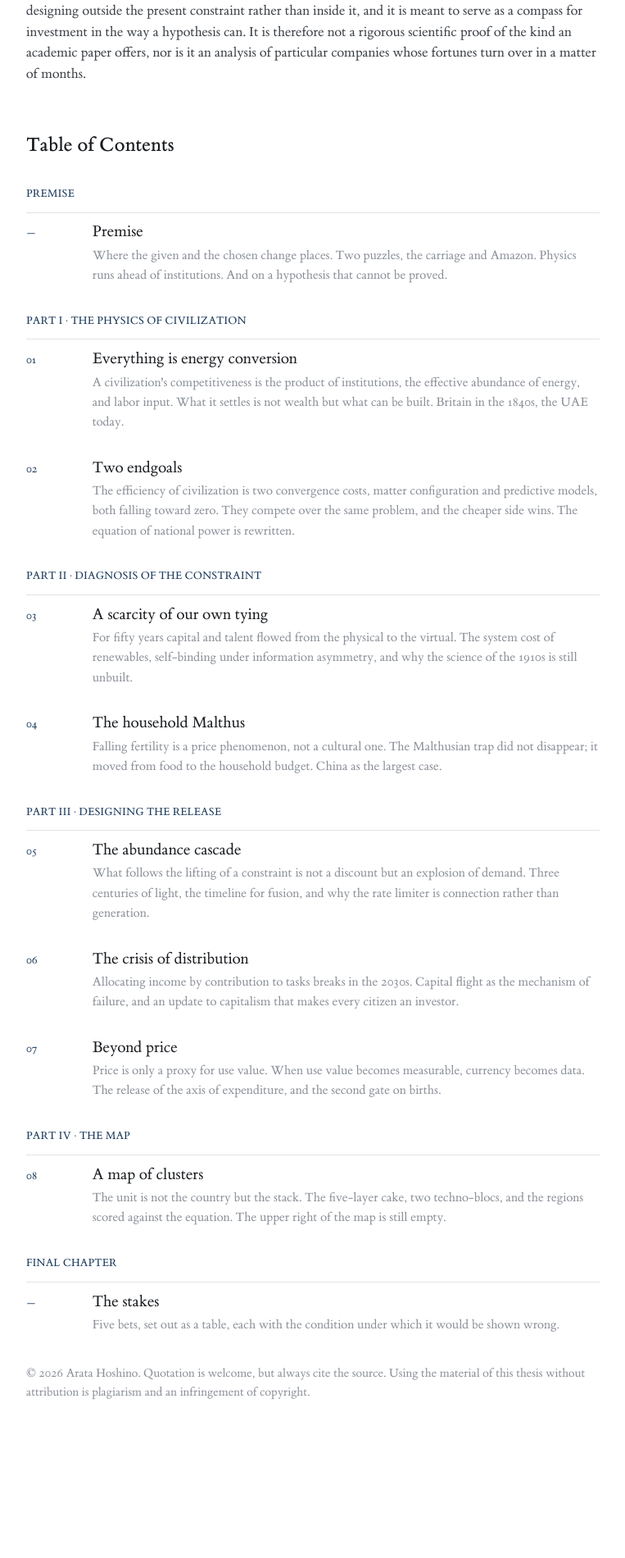
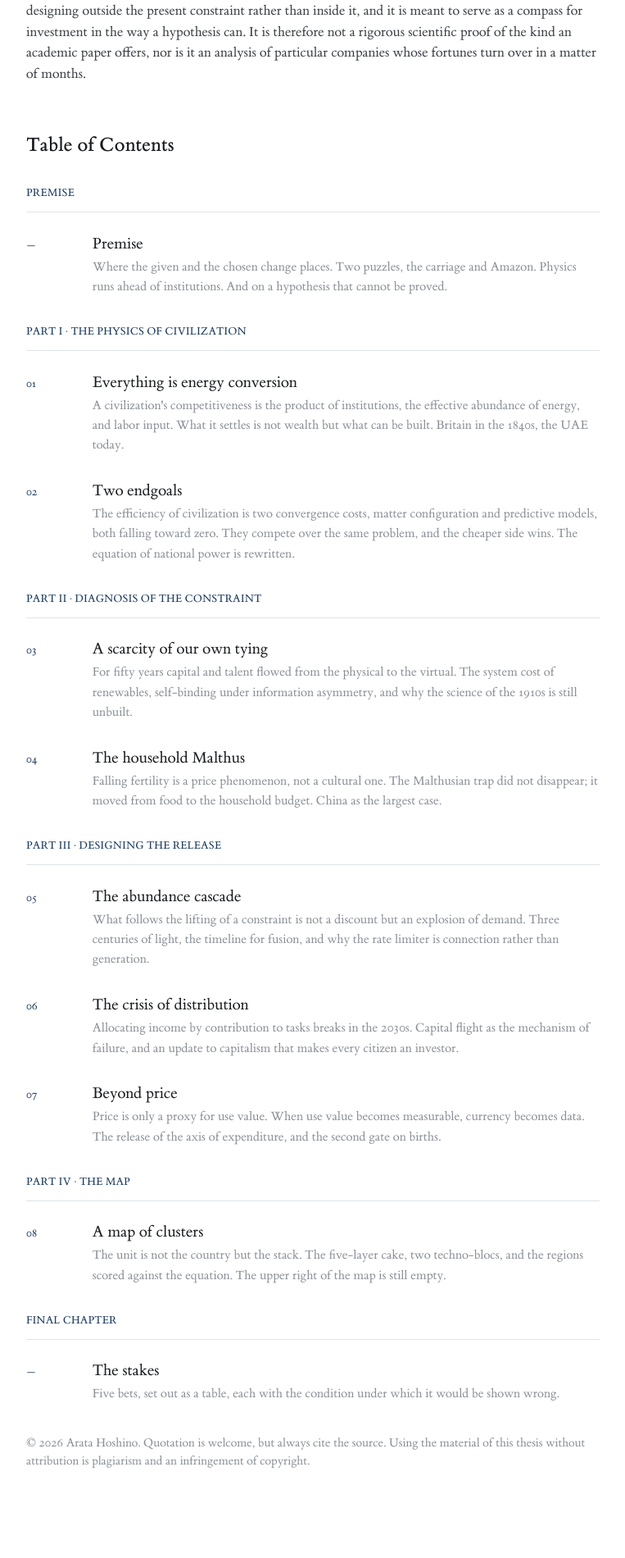
Before and after one commit to arata-hoshino/arata-hoshino.github.io, a Jekyll site: the page built from index.md, in a window 1280 px wide. Shown: the part 1792-3692 px from the top of the page at 82% size, without its empty margins (258-1021 px from the left). Built offline with Jekyll 4.4.1, drawn with Linux system fonts in a browser that asks for light colours.

Commit message:
Let the category label keep its own margins
.prose h3 was outranking .toc-part, so the space under the rule stayed at
the 0.8em the label inherits, about 11px, however it was set. Scoping it
under .prose settles it, and the margins move to rem so they no longer
shrink with the label's own size. The rule now stands 25.6px off the first
title below it; the space above the label is unchanged.

Co-Authored-By: Claude Opus 5 <noreply@anthropic.com>

```diff
--- a/assets/css/style.css
+++ b/assets/css/style.css
@@ -595,9 +595,11 @@ main {
 
 /* The part label carries the only rule in the contents. Four rules for
    four parts, instead of one for every row. */
-.toc-part {
-  /* an h3, so it inherits the navy uppercase label from .prose h3 */
-  margin: clamp(3rem, 6vw, 4rem) 0 clamp(2.5rem, 5vw, 3.4rem);
+.prose .toc-part {
+  /* an h3, so it takes the navy uppercase label from .prose h3; the
+     margins are set in rem, not in the em of that 0.8em label, and
+     scoped so .prose h3 does not outrank them */
+  margin: 2rem 0 1.6rem;
   padding-bottom: 0.9em;
   border-bottom: 1px solid var(--rule);
 }
```
